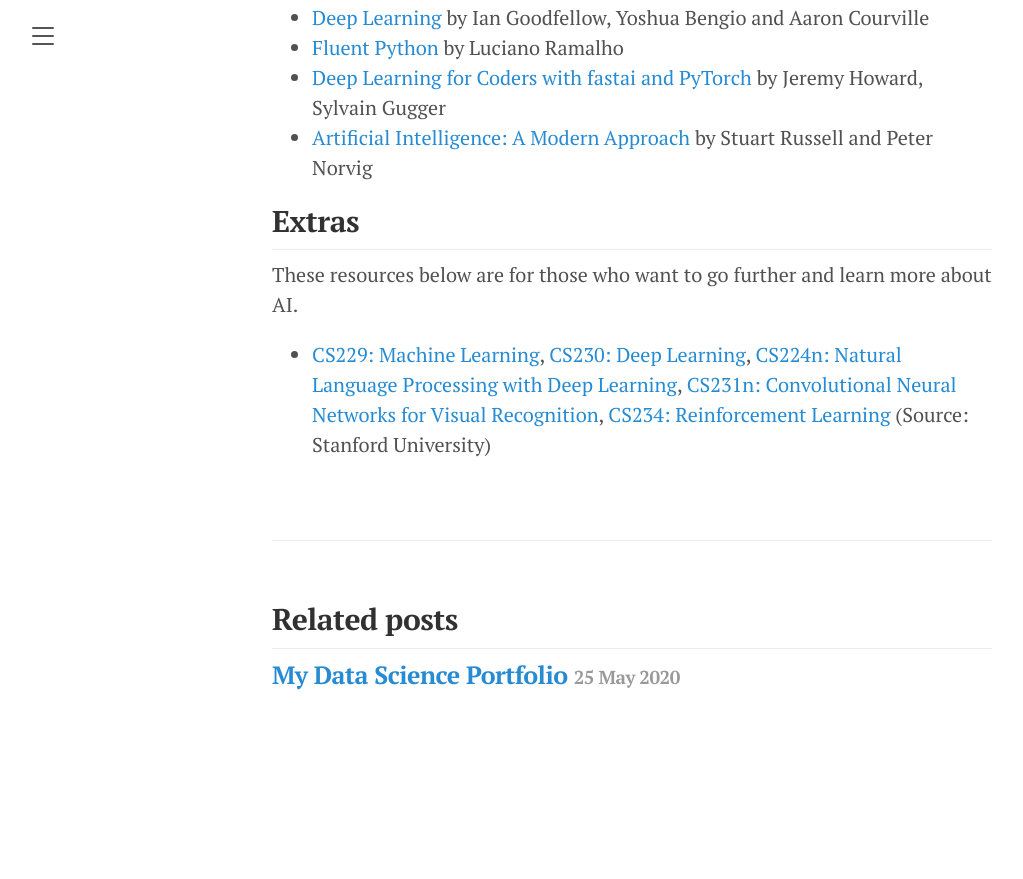
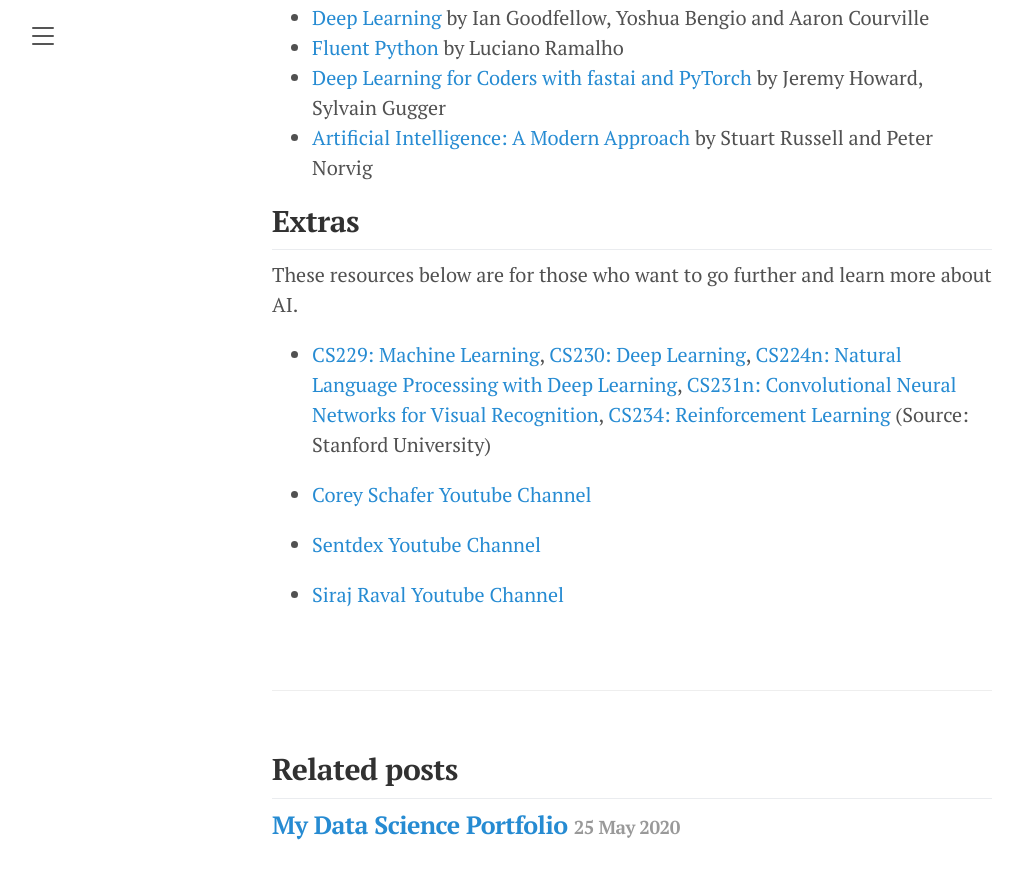
Before and after one commit to florentfettu/florentfettu.github.io, a Jekyll site: the page built from _posts/2020-05-26-my-self-created-artificial-intelligence-path.md, in a window 1280 px wide and 900 px high, scrolled down 2382 px. Shown: the top 879 px of the window, without its empty margins (8-1031 px from the left). Built offline with Jekyll 4.4.1, drawn with Linux system fonts in a browser that asks for light colours; nearby versions of some CDN libraries; before the commit the page ends 3132 px from its top, so only the background shows below that.

Commit message:
Update 2020-05-26-my-self-created-artificial-intelligence-path.md

```diff
--- a/_posts/2020-05-26-my-self-created-artificial-intelligence-path.md
+++ b/_posts/2020-05-26-my-self-created-artificial-intelligence-path.md
@@ -68,3 +68,9 @@
 These resources below are for those who want to go further and learn more about AI.
 
 * <a href="http://cs229.stanford.edu/" target="_blank"> CS229: Machine Learning</a>,<a href="https://cs230.stanford.edu/" target="_blank"> CS230: Deep Learning</a>,<a href="http://web.stanford.edu/class/cs224n/" target="_blank"> CS224n: Natural Language Processing with Deep Learning</a>,<a href="http://cs231n.stanford.edu/" target="_blank"> CS231n: Convolutional Neural Networks for Visual Recognition</a>,<a href="http://web.stanford.edu/class/cs234/index.html" target="_blank"> CS234: Reinforcement Learning </a> (Source: Stanford University)
+
+* <a href="https://www.youtube.com/channel/UCCezIgC97PvUuR4_gbFUs5g" target="_blank"> Corey Schafer Youtube Channel </a>
+
+* <a href="https://www.youtube.com/user/sentdex" target="_blank"> Sentdex Youtube Channel </a>
+
+* <a href="https://www.youtube.com/channel/UCWN3xxRkmTPmbKwht9FuE5A" target="_blank"> Siraj Raval Youtube Channel </a>
```
